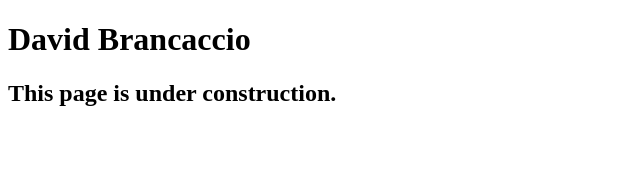
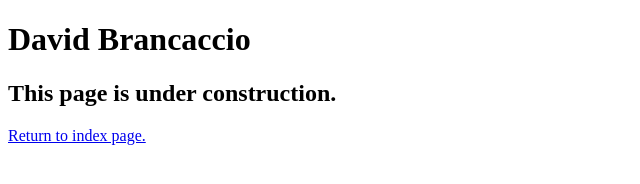
Before and after one commit to ishanr83/A07, a plain HTML site: page speakers/brancaccio.html in a window 1280 px wide. Shown: the whole page, without its empty margins (0-640 px from the left). Drawn offline with Linux system fonts and the light colour scheme.

Commit message:
Update brancaccio.html

```diff
--- a/speakers/brancaccio.html
+++ b/speakers/brancaccio.html
@@ -11,6 +11,7 @@
     <main>
 	    <h1>David Brancaccio</h1>
 	    <h2>This page is under construction.</h2>
+	    <p><a href="https://ishanr83.github.io/A07/index.html">Return to index page.</a></p>
     </main>
 </body>
 
```
